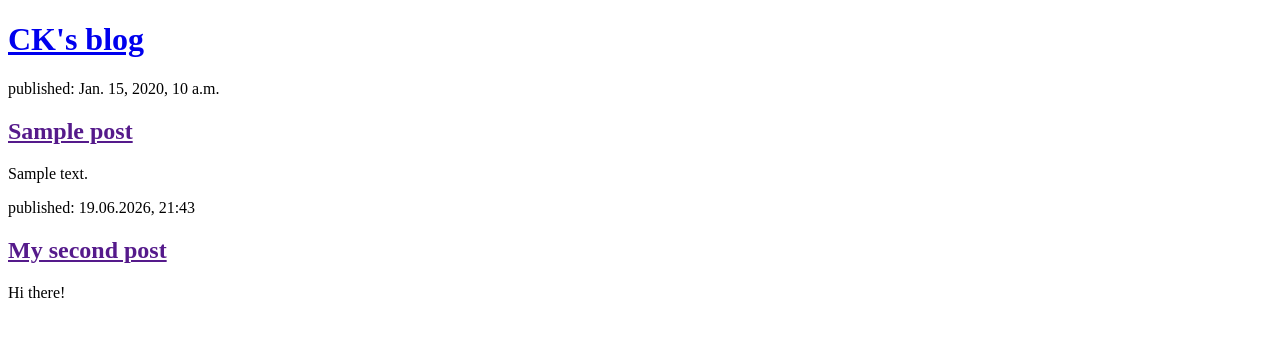
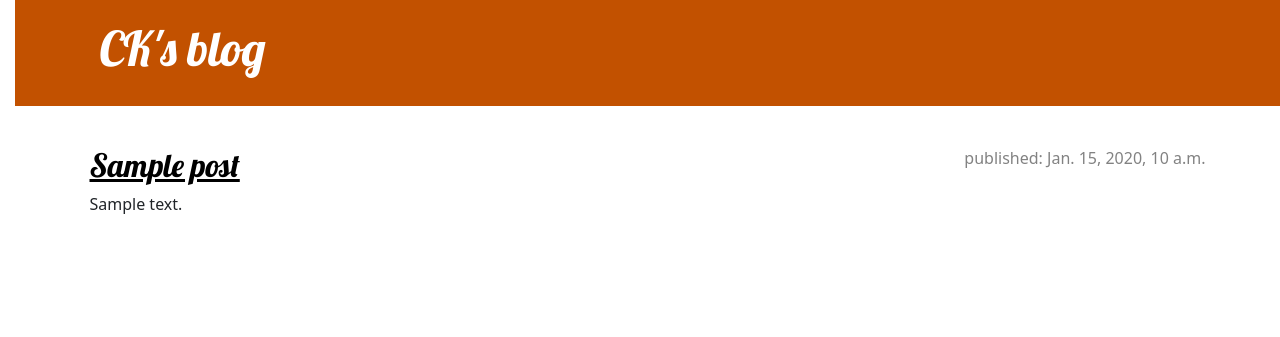
Before and after one commit to ckao0120/my-first-blog, a Django app: page / in a window 1280 px wide. Shown: the top 337 px of the page. Run offline with Django 5.2, Linux system fonts and the light colour scheme; tables that the repository leaves empty hold one stand-in row (values such as "Sample post").

Commit message:
Added view and template for detailed blog post as well as CSS for the site.

```diff
--- /dev/null
+++ b/blog/static/css/blog.css
@@ -0,0 +1,80 @@
+h1 a, h2 a {
+    color: #C25100;
+    font-family: 'Lobster';
+}
+
+body {
+    padding-left: 15px;
+}
+
+.page-header {
+    background-color: #C25100;
+    margin-top: 0;
+    margin-bottom: 40px;
+    padding: 20px 20px 20px 40px;
+}
+
+.page-header h1,
+.page-header h1 a,
+.page-header h1 a:visited,
+.page-header h1 a:active {
+    color: #ffffff;
+    font-size: 36pt;
+    text-decoration: none;
+}
+
+h1,
+h2,
+h3,
+h4 {
+    font-family: 'Lobster', cursive;
+}
+
+.date {
+    color: #828282;
+}
+
+.save {
+    float: right;
+}
+
+.post-form textarea,
+.post-form input {
+    width: 100%;
+}
+
+.topmenu,
+.topmenu:hover,
+.topmenu:visited {
+    color: #ffffff;
+    float: right;
+    font-size: 26pt;
+    margin-right: 20px;
+}
+
+.post {
+    margin-bottom: 70px;
+}
+
+.post h2 a,
+.post h2 a:visited {
+    color: #000000;
+}
+
+.post > .date,
+.post > .actions {
+    float: right;
+}
+
+.btn-secondary,
+.btn-secondary:visited {
+    color: #C25100;
+    background: none;
+    border-color: #C25100;
+    margin-left: 15px;
+}
+
+.btn-secondary:hover {
+    color: #FFFFFF;
+    background-color: #C25100;
+}
--- /dev/null
+++ b/blog/templates/blog/base.html
@@ -0,0 +1,26 @@
+{% load static %}
+<!DOCTYPE html>
+<html>
+    <head>
+        <title>CK's blog</title>
+        <link rel="stylesheet" href="https://cdn.jsdelivr.net/npm/bootstrap@5.3.3/dist/css/bootstrap.min.css" integrity="sha384-QWTKZyjpPEjISv5WaRU9OFeRpok6YctnYmDr5pNlyT2bRjXh0JMhjY6hW+ALEwIH" crossorigin="anonymous">
+        <link rel="stylesheet" href="https://fonts.googleapis.com/css?family=Lobster&subset=latin,latin-ext">
+        <link rel="stylesheet" href="{% static 'css/blog.css' %}">
+    </head>
+    <body>
+        <header class="page-header">
+            <div class="container">
+                <h1><a href="/">CK's blog</a></h1>
+            </div>
+        </header>
+
+        <main class="container">
+            <div class="row">
+                <div class="col">
+                    {% block content %}
+                    {% endblock %}
+                </div>
+            </div>
+        </main>
+    </body>
+</html>
--- a/blog/templates/blog/post_list.html
+++ b/blog/templates/blog/post_list.html
@@ -1,25 +1,14 @@
-<!DOCTYPE html>
-<html>
-    <head>
-        <title>CK's blog</title>
-    </head>
-    <body>
-        <header>
-            <h1><a href="/">CK's blog</a></h1>
-        </header>
 
-        {% for post in posts %}
-            <article>
-                <time>published: {{post.published_date }}</time>
-                <h2><a href="">{{ post.title  }}</a></h2>
-                <p>{{ post.text|linebreaksbr }}</p>
-            </article>
-        {% endfor %}
+{% extends 'blog/base.html' %}
 
-        <article>
-            <time>published: 19.06.2026, 21:43</time>
-            <h2><a href="">My second post</a></h2>
-            <p>Hi there!</p>
+{% block content %}
+    {% for post in posts %}
+        <article class="post">
+            <time class="date">
+                published: {{ post.published_date }}
+            </time>
+            <h2><a href="{% url 'post_detail' pk=post.pk %}">{{ post.title  }}</a></h2>
+            <p>{{ post.text|linebreaksbr }}</p>
         </article>
-    </body>
-</html>
+    {% endfor %}
+{% endblock %}
--- a/blog/urls.py
+++ b/blog/urls.py
@@ -3,4 +3,5 @@ from . import views
 
 urlpatterns = [
     path('', views.post_list, name='post_list'),
+    path('post/<int:pk>/', views.post_detail, name='post_detail'),
 ]
--- a/blog/views.py
+++ b/blog/views.py
@@ -1,4 +1,4 @@
-from django.shortcuts import render
+from django.shortcuts import render, get_object_or_404
 from django.utils import timezone
 from .models import Post
 
@@ -6,3 +6,7 @@ from .models import Post
 def post_list(request):
     posts = Post.objects.filter(published_date__lte=timezone.now()).order_by('published_date')
     return render(request, 'blog/post_list.html', {'posts':posts})
+
+def post_detail(request, pk):
+    post = get_object_or_404(Post, pk=pk)
+    return render(request, 'blog/post_detail.html', {'post': post})
```
Also changed, not shown: blog/templates/blog/post_detail.html (added, +13 -0 lines).
